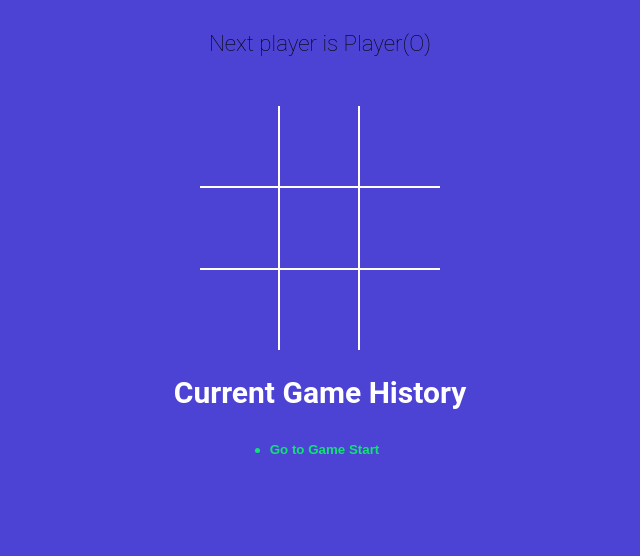
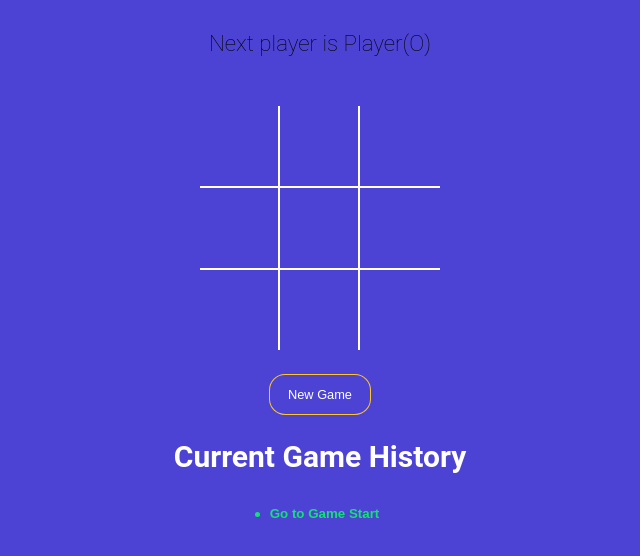
Before and after one commit to AsheerAF911/Tic_Tac_Toe, a React (Vite) app: page / in a window 1280 px wide. Shown: the top 556 px of the page, without its empty margins (320-960 px from the left). Built offline with nearby package versions, Linux system fonts and the light colour scheme.

Commit message:
Reset Button

```diff
--- a/src/App.jsx
+++ b/src/App.jsx
@@ -4,6 +4,8 @@
 import { calculateWinner } from './winner.js';
 import StatusMessage from './components/StatusMessage';
 import History from './components/History';
+
+const NEW_GAME = [{ squares: Array(9).fill(null), isXNext: false }];
 
 function App() {
   const [history, setHistory] = useState([
@@ -56,6 +58,11 @@
     setCurrentMove(move);
   };
 
+  const onNewGameStart = () => {
+    setHistory(NEW_GAME);
+    setCurrentMove(0);
+  };
+
   return (
     <div className="app">
       <StatusMessage winner={winner} gamingBoard={gamingBoard} />
@@ -63,6 +70,13 @@
         squares={gamingBoard.squares}
         handleSquareClick={handleSquareClick}
       />
+      <button
+        type="button"
+        className={`btn-reset ${winner ? 'active' : ''}`}
+        onClick={onNewGameStart}
+      >
+        New Game
+      </button>
       <h2>Current Game History</h2>
       <History history={history} moveTo={moveTo} currentMove={currentMove} />
     </div>
```
